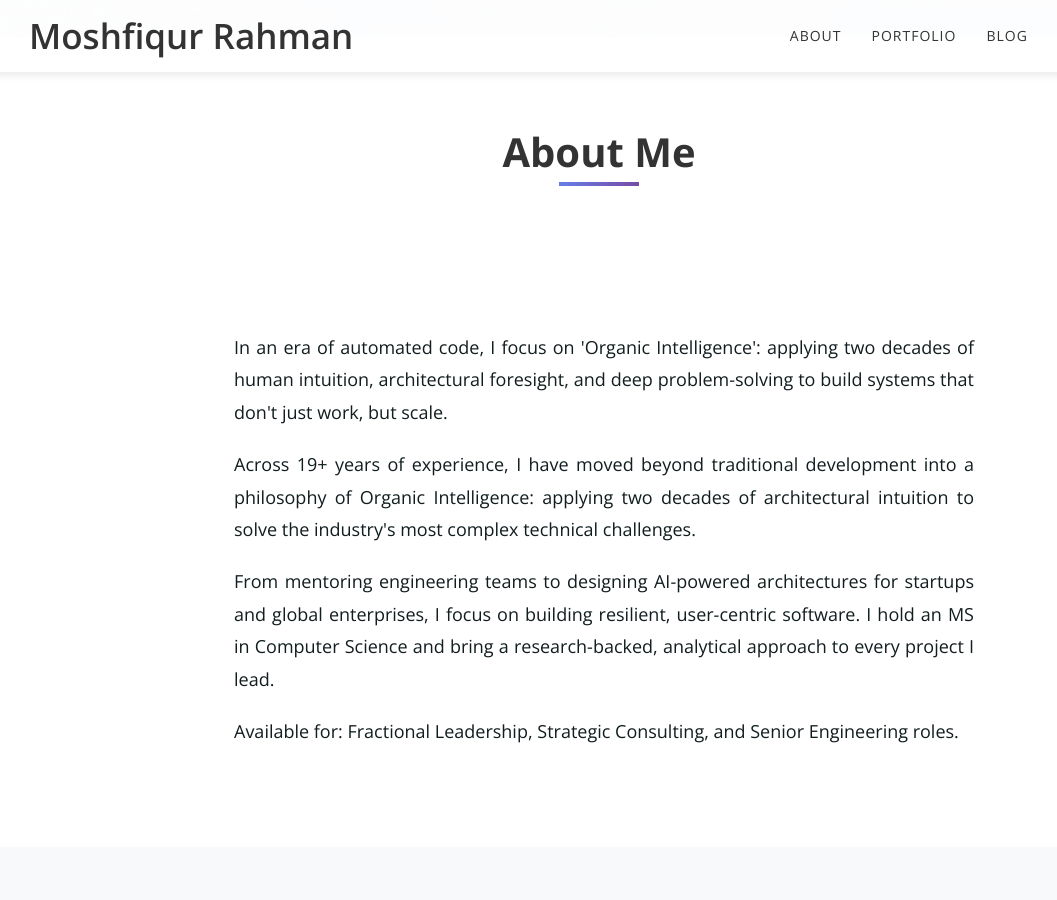
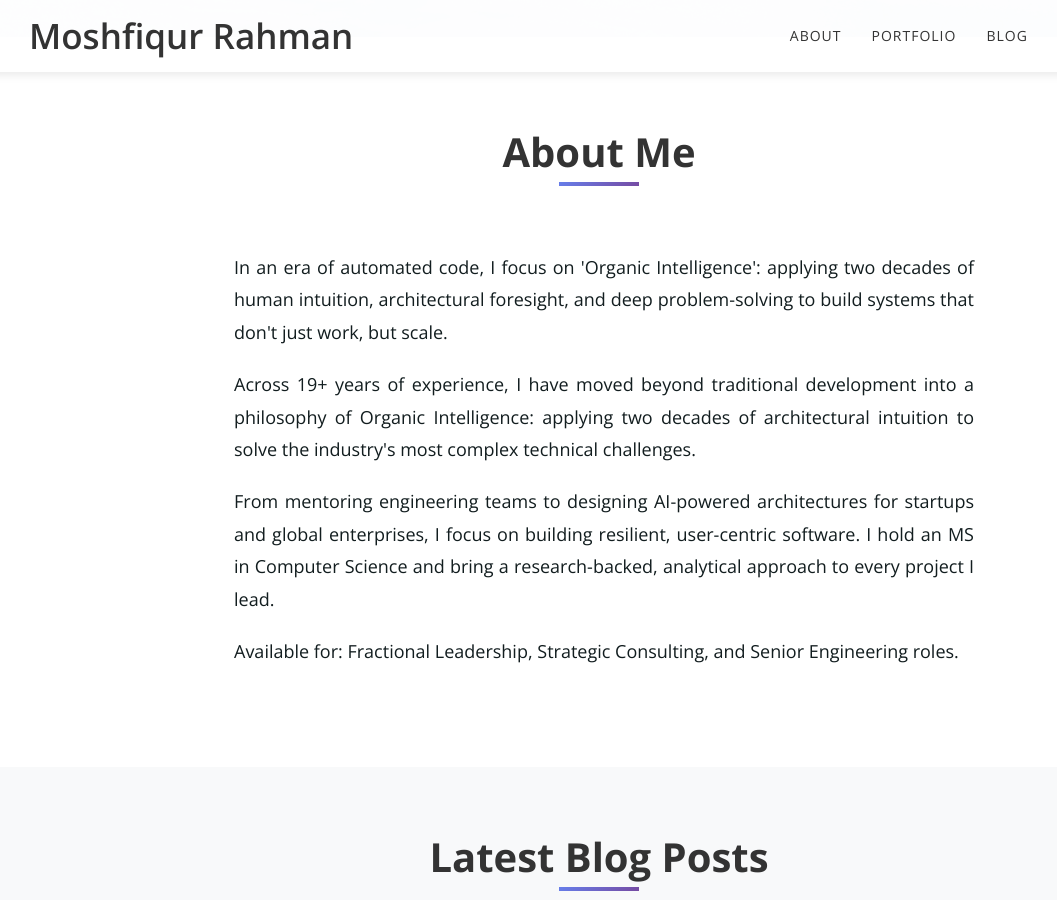
Before and after one commit to moshfiqur/moshfiqur.github.io, a Jekyll site: the page built from index.html, in a window 1280 px wide and 900 px high, scrolled down 863 px. Shown: the whole window, without its empty margins (41-1098 px from the left). Built offline with Jekyll 4.4.1, drawn with Linux system fonts in a browser that asks for light colours.

Commit message:
Small cosmetic changes

```diff
--- a/_sass/custom.scss
+++ b/_sass/custom.scss
@@ -987,7 +987,7 @@ html[data-theme="dark"] #nav .navbar-custom {
 }
 
 .section-title {
-  margin-bottom: 60px;
+  // margin-bottom: 60px;
 
   h2 {
     font-size: 4rem;
--- a/css/style.css
+++ b/css/style.css
@@ -270,7 +270,10 @@ hr {
 	-o-background-size: cover;
 }
 .section-title.center {
-	padding: 25px 0 45px 0;
+	padding: 25px 0 25px 0;
+}
+.section-title .text-center {
+	margin-bottom: 60px;
 }
 /* About Section */
 #about {
```
